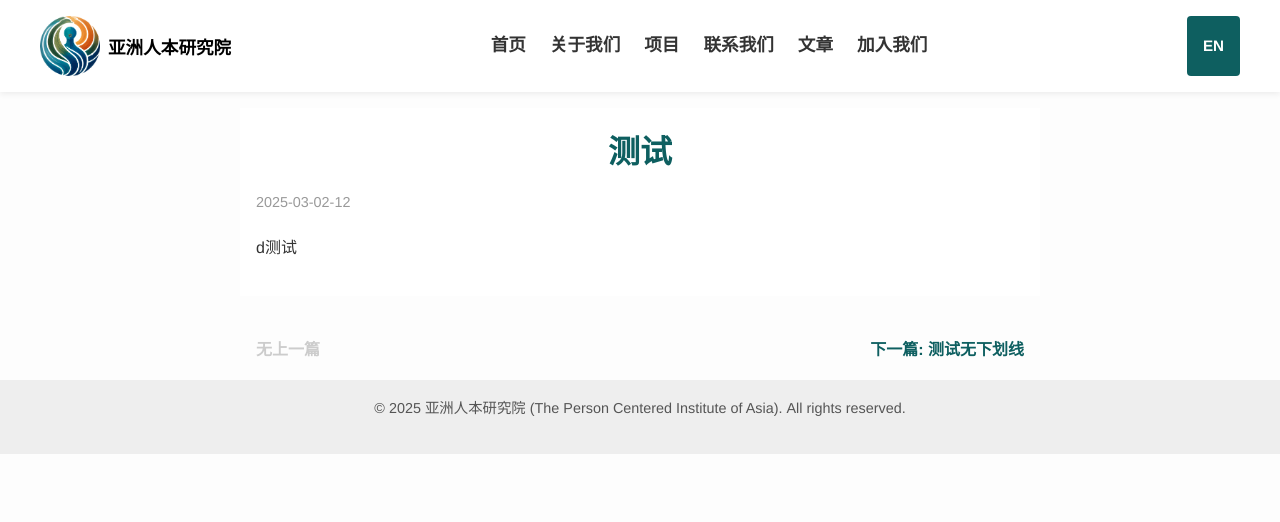
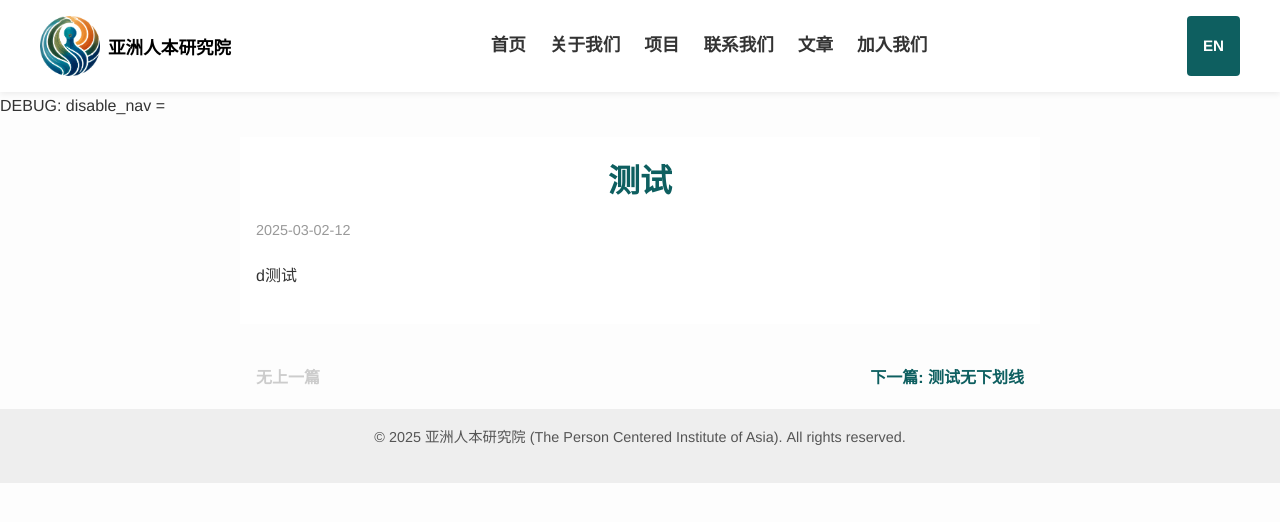
Before and after one commit to YeeLiu611/YeeLiu611, a Jekyll site: the page built from _blog_zh/2025-03-02-test_underline.md, in a window 1280 px wide. Shown: the top 522 px of the page. Built offline with Jekyll 4.4.1, drawn with Linux system fonts in a browser that asks for light colours; a script that is not in the unit is left out.

Commit message:
Update post.html

```diff
--- a/_layouts/post.html
+++ b/_layouts/post.html
@@ -1,6 +1,8 @@
 ---
 layout: default
 ---
+
+<p>DEBUG: disable_nav = {{ page.disable_nav }}</p>
 
 <article class="post-container">
   <div class="post-header">
```
